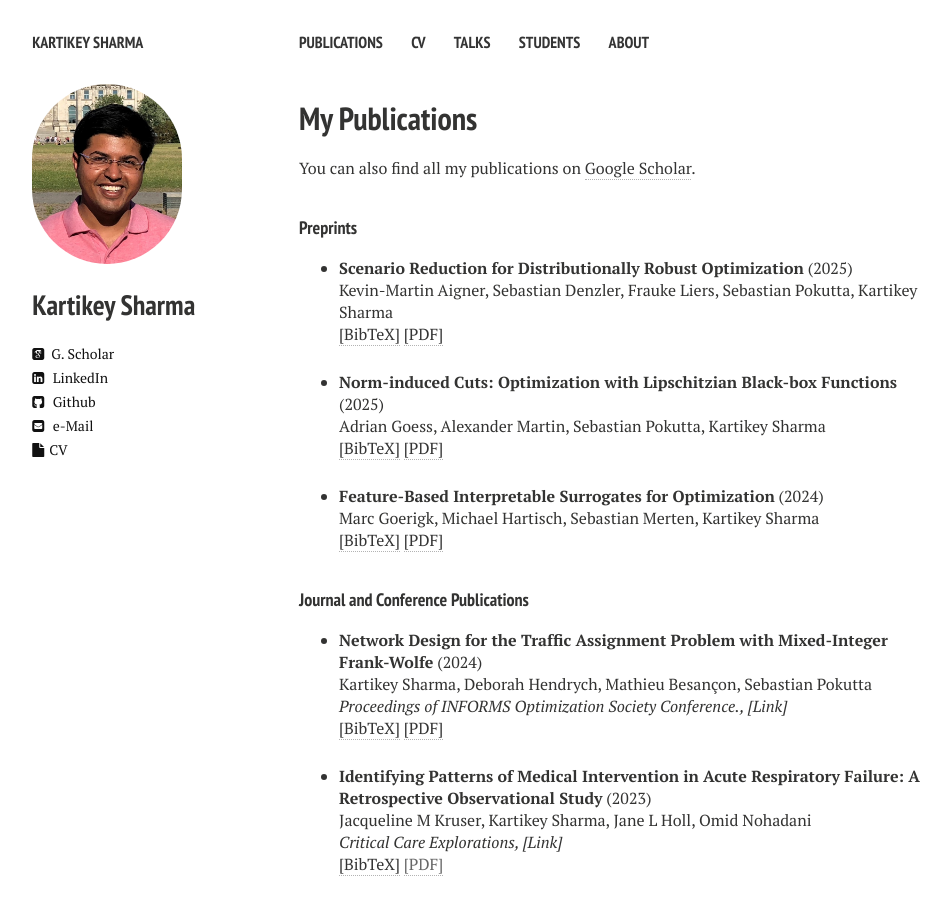
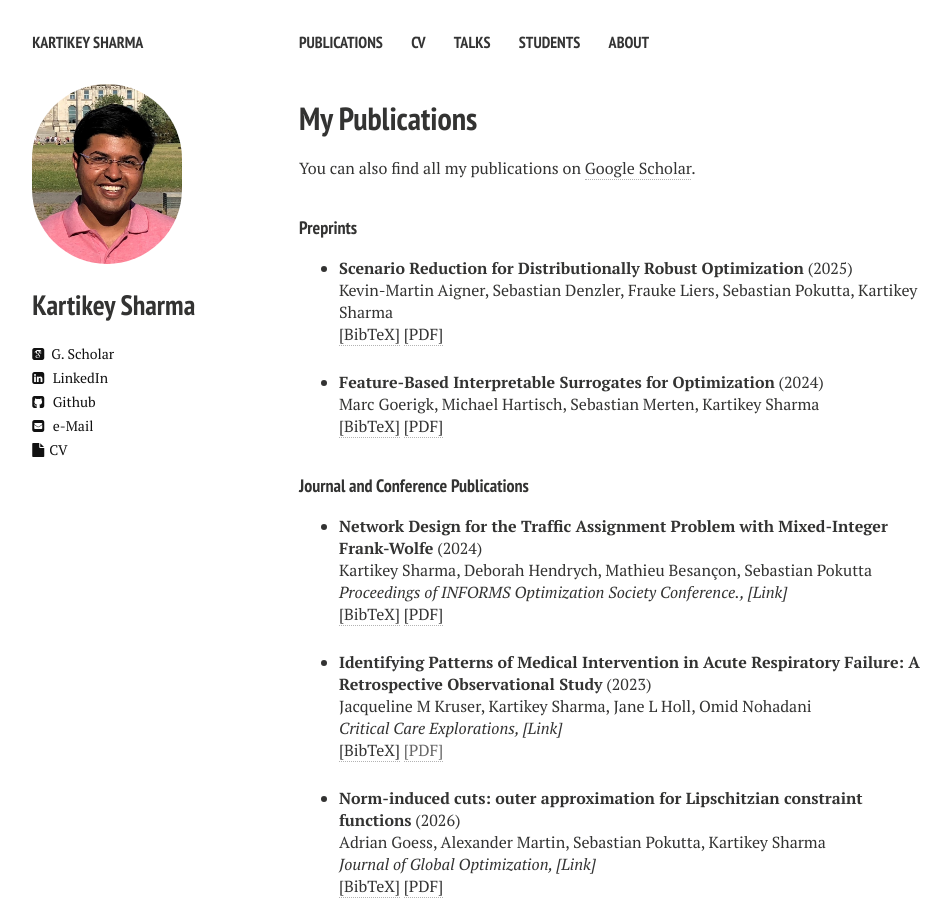
Before and after one commit to kartikeyrinwa/kartikeyrinwa.github.io, a Jekyll site: the page built from publications.md, in a window 1280 px wide and 900 px high. Shown: the whole window, without its empty margins (21-971 px from the left). Built offline with Jekyll 4.4.1, drawn with Linux system fonts in a browser that asks for light colours; nearby versions of some CDN libraries.

Commit message:
added nic paper

```diff
--- a/_data/publication_list.yml
+++ b/_data/publication_list.yml
@@ -87,9 +87,9 @@
         year={2023},
         publisher={LWW}}
 
-- title: "Norm-induced Cuts: Optimization with Lipschitzian Black-box Functions"
-  year: 2025
-  type: preprint
+- title: "Norm-induced cuts: outer approximation for Lipschitzian constraint functions"
+  year: 2026
+  type: journal
   label: goess2023nic
   image:
   description:
@@ -98,12 +98,14 @@
     url: https://opus4.kobv.de/opus4-trr154/files/518/nic_preprint.pdf
     display: kobv.de (2023)
   link_main:
-    url:
-    display: Accepted for publication in the Journal of Global Optimization
+    url: https://link.springer.com/article/10.1007/s10898-025-01563-9
+    display: Journal of Global Optimization
   bibtex: |
         @article{goess2023nic,
-        title={Norm-induced Cuts: Optimization with Lipschitzian Black-box Functions},
-        author={Goess, Adrian and Martin, Alexander and Pokutta, Sebastian and Sharma, Kartikey}}
+        title={Norm-induced cuts: outer approximation for Lipschitzian constraint functions},
+        author={Goess, Adrian and Martin, Alexander and Pokutta, Sebastian and Sharma, Kartikey},
+        journal={Journal of Global Optimization},
+        year={2026}}
 
 - title: "Feature-Based Interpretable Surrogates for Optimization"
   year: 2024
```
